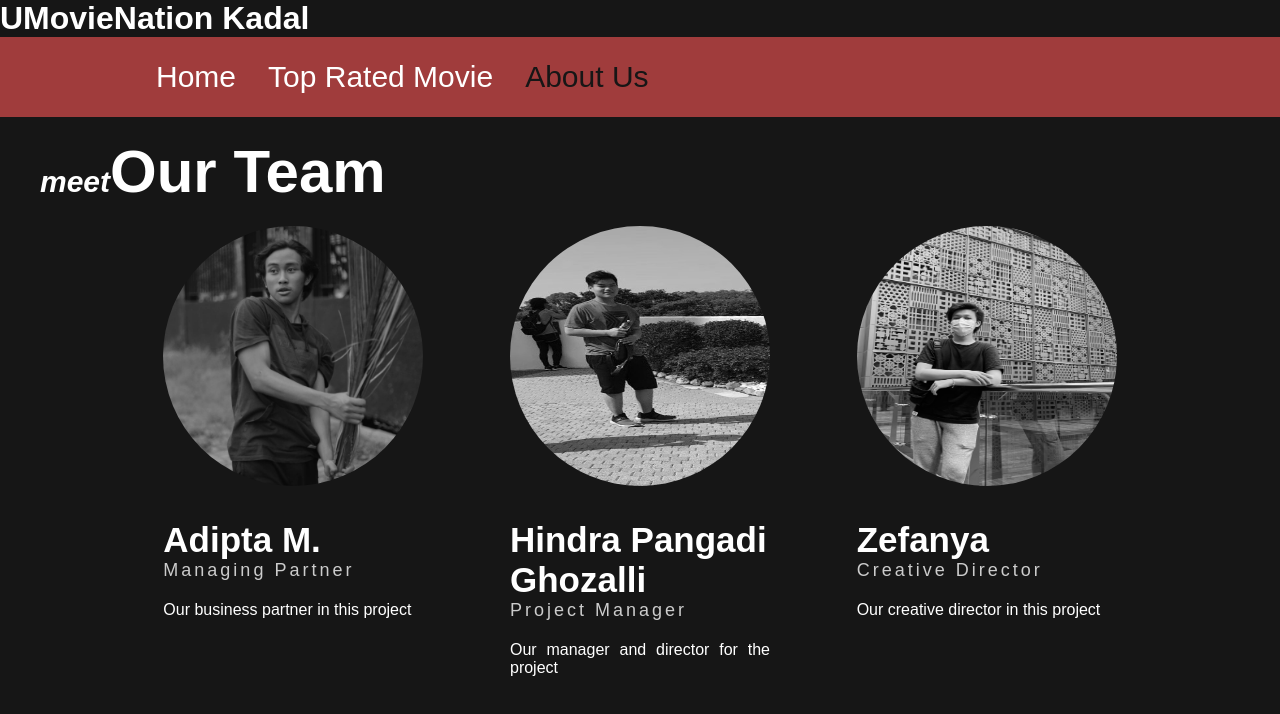
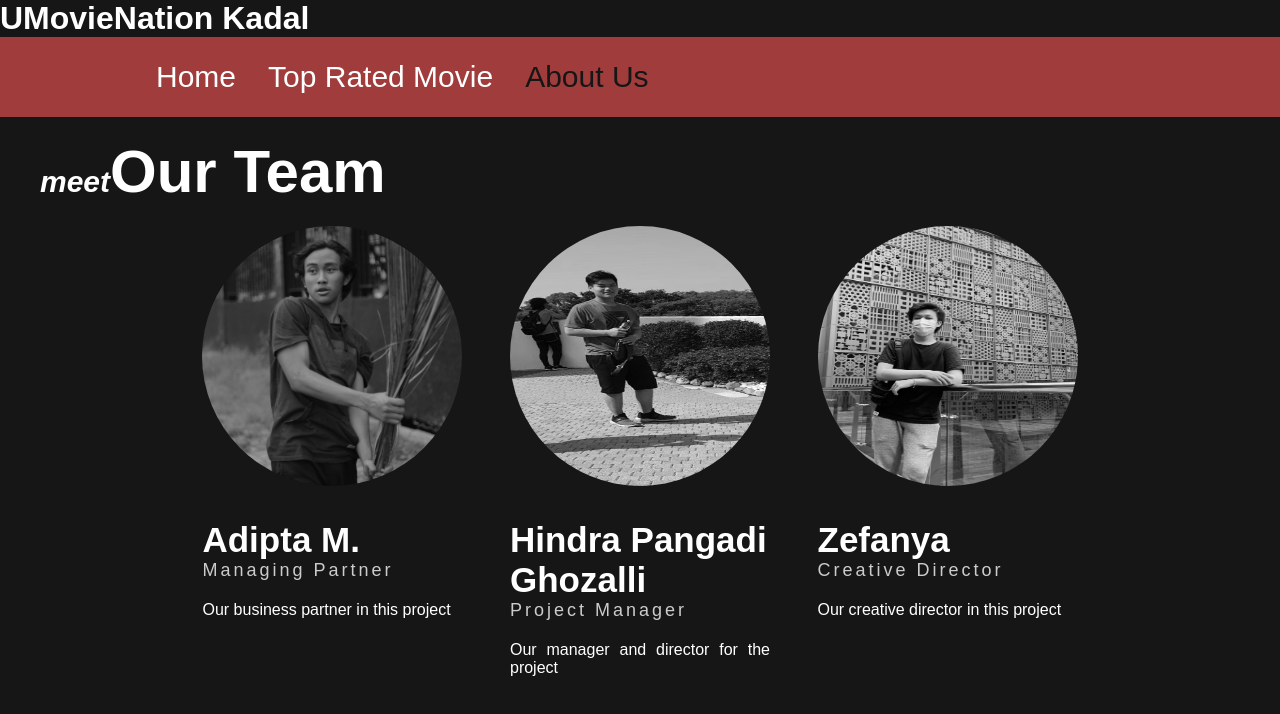
Before and after one commit to hindrapg/umovienationkadaluaspti, a React (Create React App) app: page /about in a window 1280 px wide. Shown: the top 714 px of the page. Built offline with nearby package versions, Linux system fonts and the light colour scheme; the HTML template or start-up script is replaced by a standard one; a web font is replaced by a local one.

Commit message:
update CSS

```diff
--- a/src/components/about.js
+++ b/src/components/about.js
@@ -8,7 +8,7 @@ const About = () => {
     return (
         <div class="container">
         <h1 class="heading"><span>meet</span>Our Team</h1>
-
+        <div class="profile-container">
           <div class="profiles">
             <div class="profile">
               <img src={dipta} class="profile-img" />
@@ -35,7 +35,7 @@ const About = () => {
               <h5>Creative Director</h5>
               <p>Our creative director in this project</p>
             </div>
-
+          </div>
         </div>
       </div>
     );
--- a/src/components/style.css
+++ b/src/components/style.css
@@ -12,6 +12,12 @@ body{
 .container {
     margin: 20px 40px;
     color: white;
+
+}
+.profile-container{
+    display: flex;
+    justify-content: center;
+    flex-wrap: wrap;
 }
 
 .heading {
```
Also changed, not shown: 1 other file (tests, documents, lock files or other folders). Lines whose indentation alone changed are shown as unchanged.
